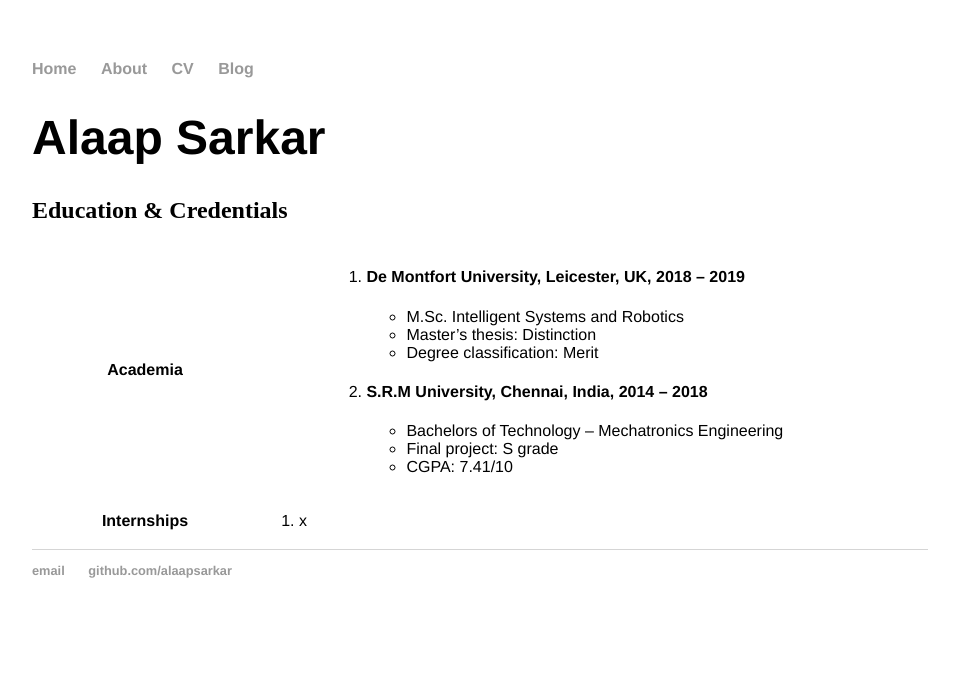
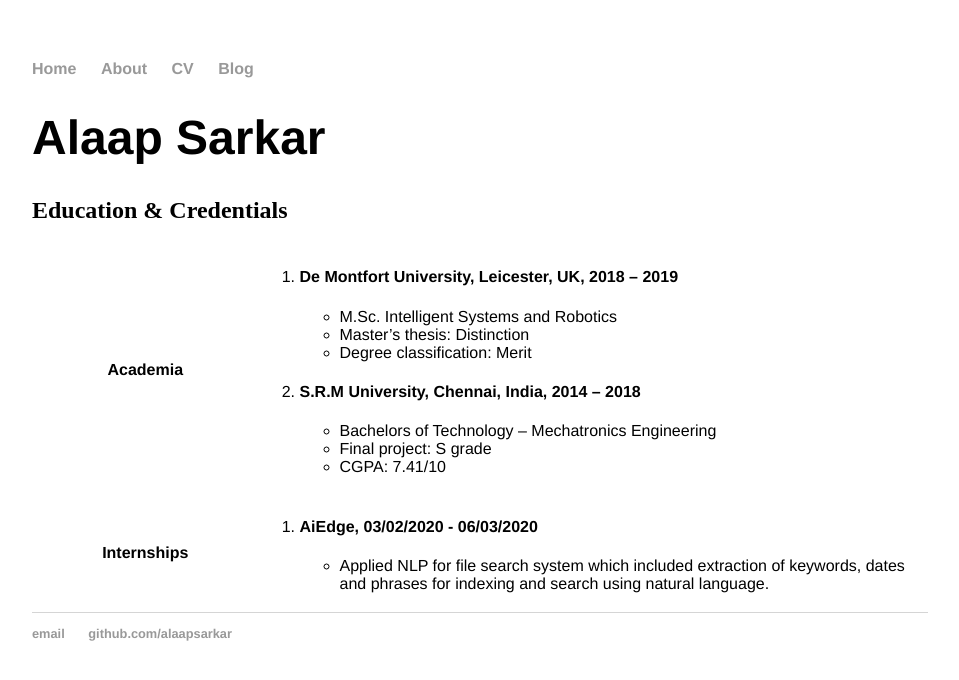
Before and after one commit to AlaapSarkar/AlaapSarkar.github.io, a Jekyll site: the page built from cv/index.html, in a window 1280 px wide. Shown: the top 680 px of the page, without its empty margins (160-1119 px from the left). Built offline with Jekyll 4.4.1, drawn with Linux system fonts in a browser that asks for light colours.

Commit message:
Update index.html

```diff
--- a/cv/index.html
+++ b/cv/index.html
@@ -6,7 +6,7 @@ title: CV
   <h2>Education & Credentials</h2>
   <table style="width:100%">
     <tr>
-      <th style="width:25%">Academia<th>
+      <th style="width:25%">Academia</th>
       <td>
           <ol>
             <li>
@@ -33,7 +33,9 @@ title: CV
       <td>
         <ol>
           <li>
-            x
+            <h4>AiEdge, 03/02/2020 - 06/03/2020</h4>
+            <ul><li>Applied NLP for file search system which included extraction of keywords,
+              dates and phrases for indexing and search using natural language.</li></ul>
           </li>
         </ol>
       </td>
```
